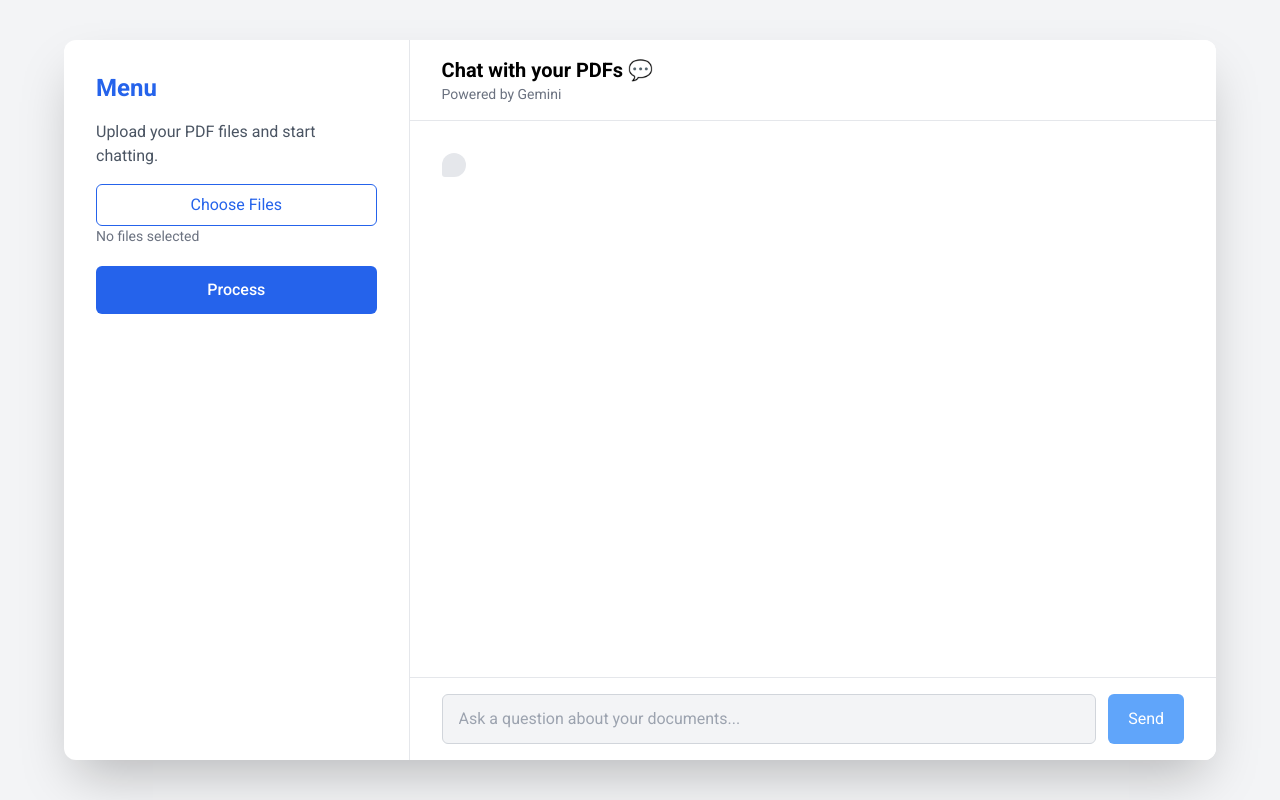
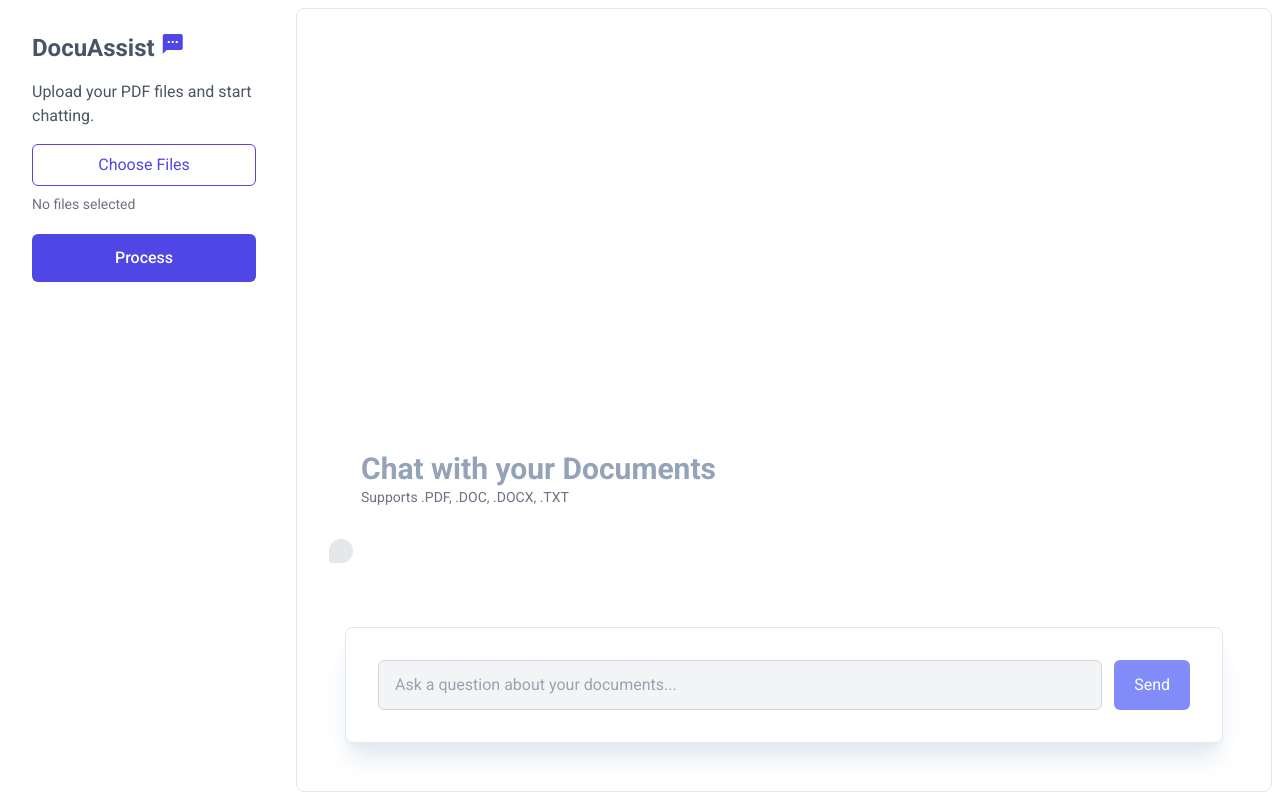
Before and after one commit to indranilweb/ai-document-assistant, a Flask app: page / in a window 1280 px wide. Run offline with Flask 3, Linux system fonts and the light colour scheme; some libraries are stand-ins or nearby versions.

Commit message:
ui update

```diff
--- a/static/js/script.js
+++ b/static/js/script.js
@@ -152,7 +152,7 @@ document.addEventListener('DOMContentLoaded', () => {
 
         if (role === 'user') {
             messageWrapper.classList.add('justify-end');
-            contentClasses += ' bg-blue-600 text-white rounded-br';
+            contentClasses += ' bg-indigo-600 text-white rounded-br';
             contentDiv.textContent = content; // User content is plain text
         } else { // Assistant or error
             messageWrapper.classList.add('justify-start');
--- a/templates/index.html
+++ b/templates/index.html
@@ -7,7 +7,9 @@
     <script src="https://cdn.tailwindcss.com"></script>
     <link rel="preconnect" href="https://fonts.googleapis.com">
     <link rel="preconnect" href="https://fonts.gstatic.com" crossorigin>
-    <link href="https://fonts.googleapis.com/css2?family=Roboto:wght@300;400;500;700&display=swap" rel="stylesheet">
+    <link rel="stylesheet" href="https://fonts.googleapis.com/css2?family=Roboto:wght@300;400;500;700&display=swap">
+    <link rel="stylesheet" href="https://fonts.googleapis.com/icon?family=Material+Icons">
+    <link rel="stylesheet" href="https://fonts.googleapis.com/icon?family=Material+Icons+Outlined">
 
     <script src="https://cdn.jsdelivr.net/npm/showdown@2.1.0/dist/showdown.min.js"></script>
     <style>
@@ -16,40 +18,45 @@
     </style>
 </head>
 <body class="bg-gray-100 flex items-center justify-center h-screen">
-    <div class="app-container flex w-[90vw] h-[90vh] max-w-7xl shadow-2xl rounded-xl overflow-hidden bg-white">
-        <div class="sidebar w-[30%] max-w-sm p-8 border-r border-gray-200 flex flex-col space-y-4">
-            <h2 class="text-2xl font-bold text-blue-600 mt-0">Menu</h2>
+    <div class="app-container flex w-full h-full overflow-hidden bg-white">
+        <div class="sidebar w-72 p-8 flex flex-col space-y-4">
+            <h2 class="text-2xl font-bold text-slate-600 mt-0">DocuAssist <i class="material-icons text-indigo-600">textsms</i></h2>
             <p class="text-gray-600">Upload your PDF files and start chatting.</p>
             <form id="upload-form">
                 <input type="file" id="pdf-files" name="pdf_docs" multiple accept=".pdf" required class="hidden">
-                <label for="pdf-files" class="custom-file-upload border border-blue-600 text-blue-600 bg-white py-2 px-4 rounded-md cursor-pointer text-center block transition-all hover:bg-blue-600 hover:text-white">
+                <label for="pdf-files" class="custom-file-upload border border-indigo-600 text-indigo-600 bg-white py-2 px-4 rounded-md cursor-pointer text-center block transition-all hover:bg-indigo-600 hover:text-white">
                     Choose Files
                 </label>
-                <div id="file-name-display" class="text-sm text-gray-500 break-words h-10">No files selected</div>
-                <button type="submit" id="process-btn" class="w-full py-3 bg-blue-600 text-white border-none rounded-md cursor-pointer text-base font-medium transition-colors hover:bg-blue-700">Process</button>
+                <div id="file-name-display" class="text-sm text-gray-500 break-words h-10 mt-2">No files selected</div>
+                <button type="submit" id="process-btn" class="w-full py-3 bg-indigo-600 text-white border-none rounded-md cursor-pointer text-base font-medium transition-colors hover:bg-indigo-700">Process</button>
             </form>
 
             <div id="progress-container" class="progress-container w-full mt-4" style="display: none;">
                 <div id="progress-label" class="progress-label text-sm text-gray-600 mb-2">Processing...</div>
                 <div class="progress-bar w-full bg-gray-200 rounded-full h-2.5">
-                    <div id="progress-bar-inner" class="progress-bar-inner bg-blue-600 h-2.5 rounded-full transition-all duration-500 ease-in-out"></div>
+                    <div id="progress-bar-inner" class="progress-bar-inner bg-indigo-600 h-2.5 rounded-full transition-all duration-500 ease-in-out"></div>
                 </div>
             </div>
 
             <div id="status-message" class="mt-4 font-medium h-5"></div>
         </div>
 
-        <div class="chat-container flex-grow flex flex-col bg-white">
-            <header class="chat-header py-4 px-8 border-b border-gray-200 bg-white">
+        <div class="chat-container flex-grow flex flex-col justify-end m-2 border border-gray-200 rounded-lg bg-white">
+            <!-- <header class="chat-header py-4 px-8 bg-white">
                 <h1 class="m-0 text-xl font-semibold">Chat with your PDFs 💬</h1>
                 <p class="m-0 text-sm text-gray-500">Powered by Gemini</p>
-            </header>
-            <div id="chat-box" class="chat-box flex-grow p-8 overflow-y-auto flex flex-col gap-4">
+            </header> -->
+            <div id="chat-box" class="chat-box p-8 overflow-y-auto flex flex-col gap-4">
+                <div class="chat-header py-4 px-8 bg-white">
+                    <h1 class="m-0 text-3xl text-slate-400 font-semibold">Chat with your Documents</h1>
+                    <p class="m-0 text-sm text-gray-500">Supports .PDF, .DOC, .DOCX, .TXT</p>
                 </div>
-            <div class="chat-input-area p-4 px-8 border-t border-gray-200 bg-white">
+                <!-- Dynamic chat questions and answers will append here -->
+            </div>
+            <div class="chat-input-area p-8 m-12 mt-8 rounded-lg shadow-xl shadow-slate-200 border border-slate-200 bg-white">
                 <form id="chat-form" class="flex gap-3">
-                    <input type="text" id="user-question" class="flex-grow py-3 px-4 border border-gray-300 rounded-md text-base focus:ring-2 focus:ring-blue-500 focus:outline-none disabled:bg-gray-100 disabled:cursor-not-allowed" placeholder="Ask a question about your documents..." disabled>
-                    <button type="submit" id="send-btn" class="py-2 px-5 bg-blue-600 text-white border-none rounded-md cursor-pointer text-base transition-colors hover:enabled:bg-blue-700 disabled:bg-blue-400 disabled:cursor-not-allowed" disabled>Send</button>
+                    <input type="text" id="user-question" class="flex-grow py-3 px-4 border border-gray-300 rounded-md text-base focus:ring-2 focus:ring-indigo-500 focus:outline-none disabled:bg-gray-100 disabled:cursor-not-allowed" placeholder="Ask a question about your documents..." disabled>
+                    <button type="submit" id="send-btn" class="py-2 px-5 bg-indigo-600 text-white border-none rounded-md cursor-pointer text-base transition-colors hover:enabled:bg-indigo-700 disabled:bg-indigo-400 disabled:cursor-not-allowed" disabled>Send</button>
                 </form>
             </div>
         </div>
```
Also changed, not shown: tailwind.config.js (added, +13 -0 lines), 1 other file.
